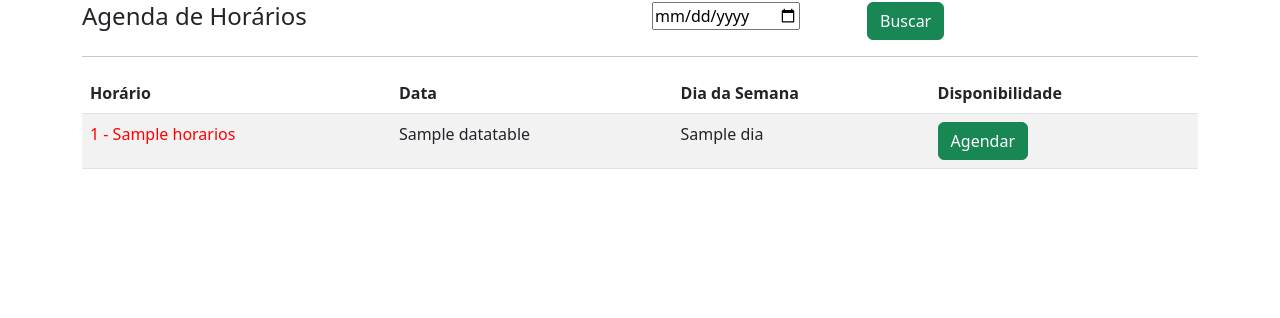
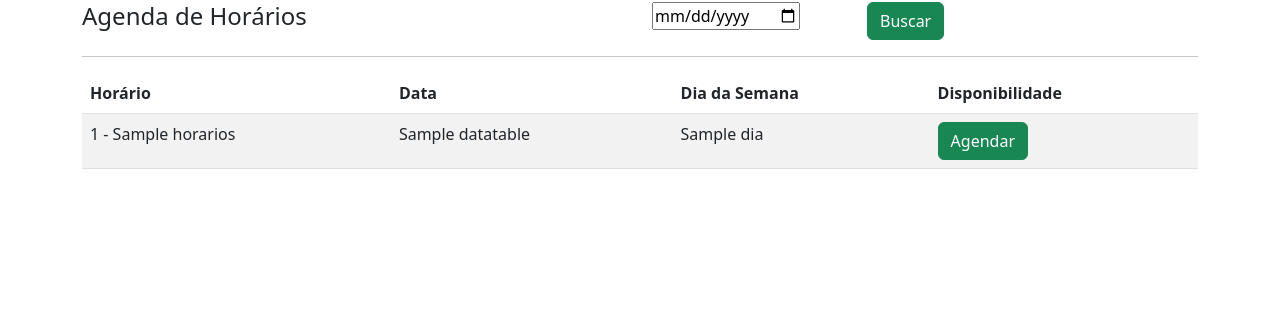
Before and after one commit to leonardoscosta98/projeto-barbearia, a Flask app: template templates/agenda.html in a window 1280 px wide; the page is wider, and only the part inside the window is pictured. Shown: the part 166-484 px from the top of that part. Run offline with Flask 2, Linux system fonts and the light colour scheme; the template is opened without the code that fills it: most values are stand-ins (such as "Sample title", 1, 10 or a date in 2020); some libraries are stand-ins or nearby versions.

Commit message:
Update agenda.html

```diff
--- a/templates/agenda.html
+++ b/templates/agenda.html
@@ -24,7 +24,7 @@
                 {% if dia != 'Domingo' %}
                     {% for disponibilidade in disponibilidades %}
                     <tr>
-                        <td style="color: red;">{{disponibilidade.id}} - {{disponibilidade.horarios}}</td>
+                        <td>{{disponibilidade.id}} - {{disponibilidade.horarios}}</td>
                         <td>{{datatable}}</td>
                         <td>{{dia}}</td>
                         {% if disponibilidade.status == 'Indisponível' %}
```
